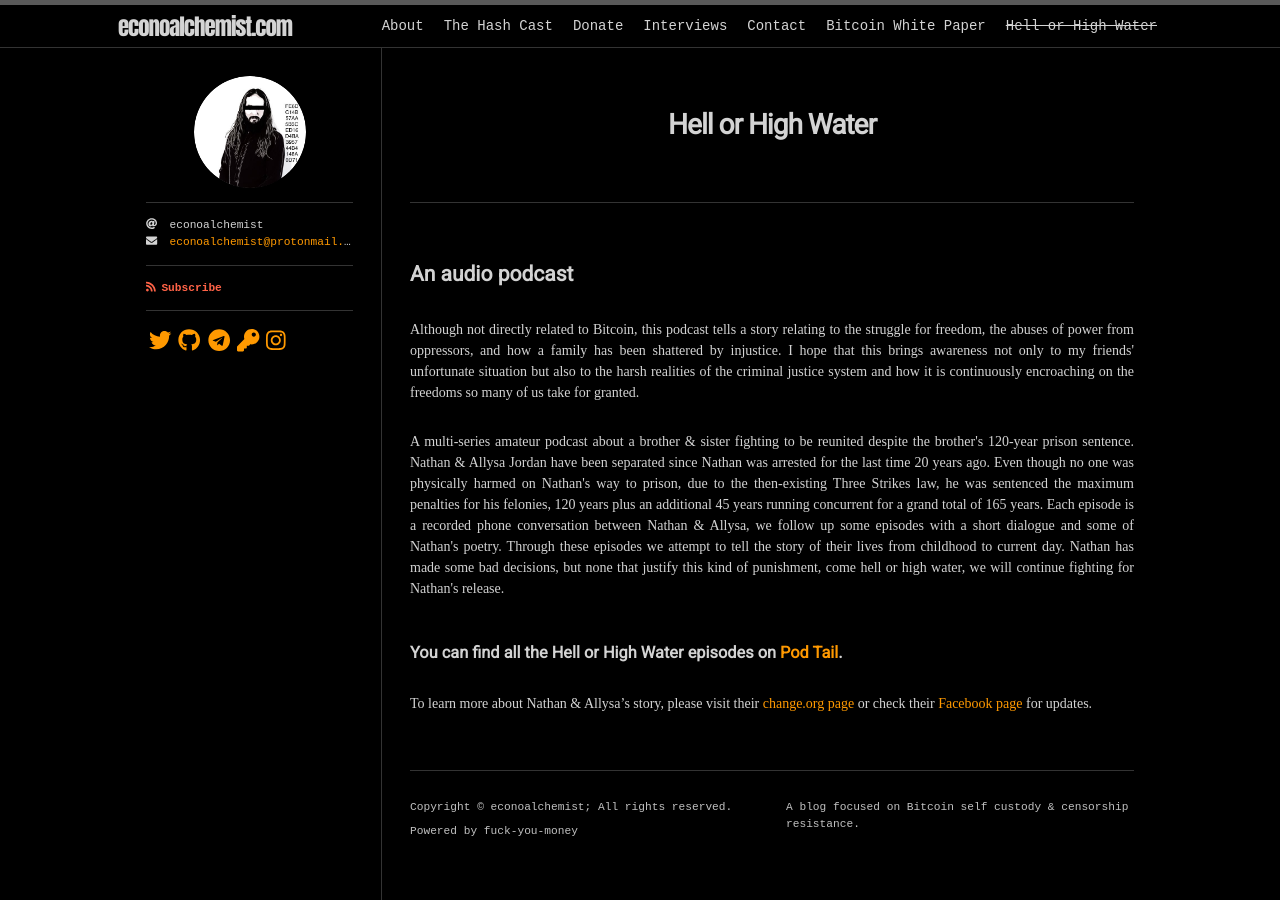
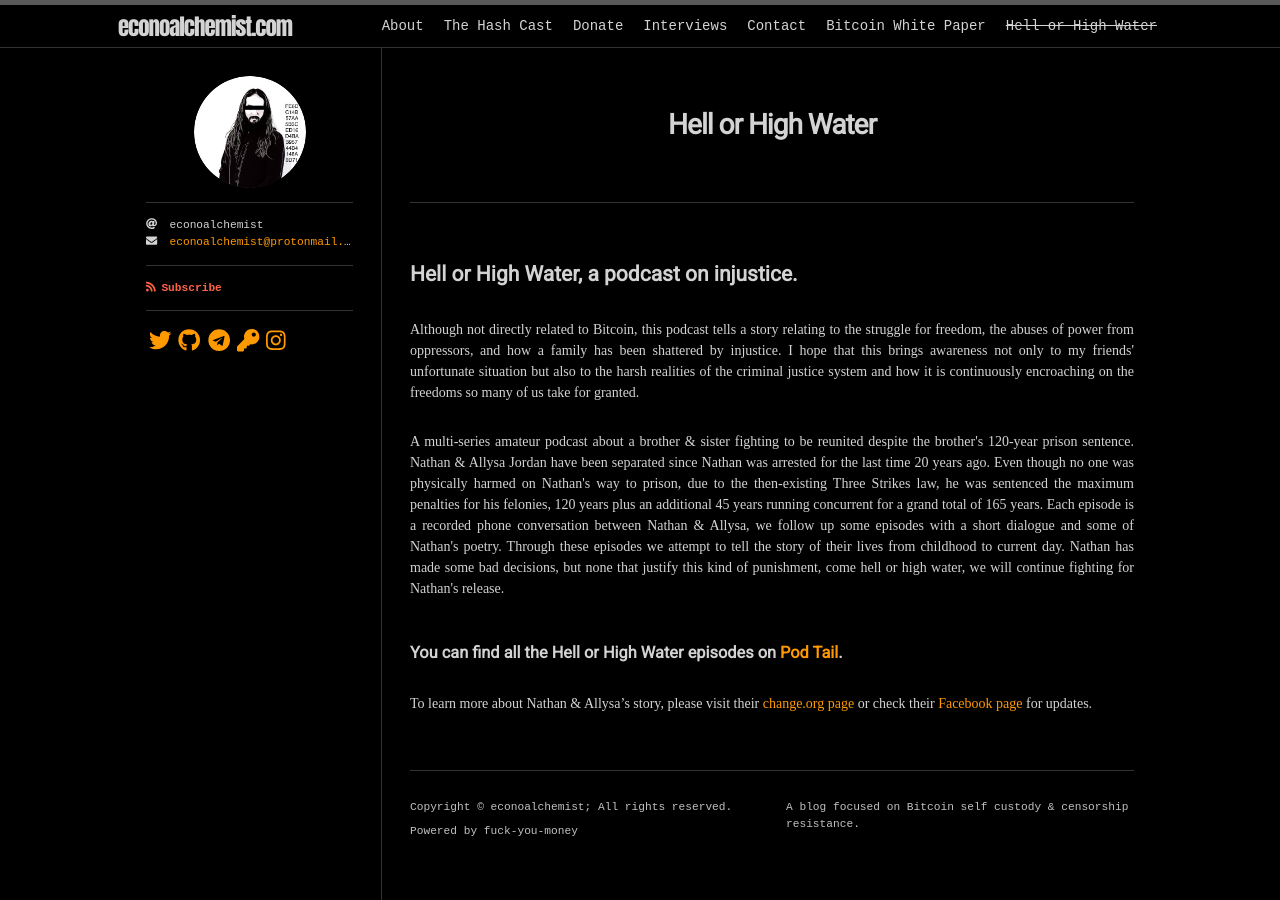
Before and after one commit to econoalchemist/econoalchemist.github.io, a Jekyll site: the page built from hellorhighwater.md, in a window 1280 px wide. Built offline with Jekyll 4.4.1, drawn with Linux system fonts in a browser that asks for light colours; nearby versions of some CDN libraries; some web fonts are replaced.

Commit message:
Update hellorhighwater.md

```diff
--- a/hellorhighwater.md
+++ b/hellorhighwater.md
@@ -4,7 +4,7 @@ title: Hell or High Water
 permalink: /hellorhighwater/
 ---
 
-## An audio podcast
+## Hell or High Water, a podcast on injustice.
 <p>
   <div style="text-align: justify">
 Although not directly related to Bitcoin, this podcast tells a story relating to the struggle for freedom, the abuses of power from oppressors, and how a family has been shattered by injustice. I hope that this brings awareness not only to my friends' unfortunate situation but also to the harsh realities of the criminal justice system and how it is continuously encroaching on the freedoms so many of us take for granted.
```
